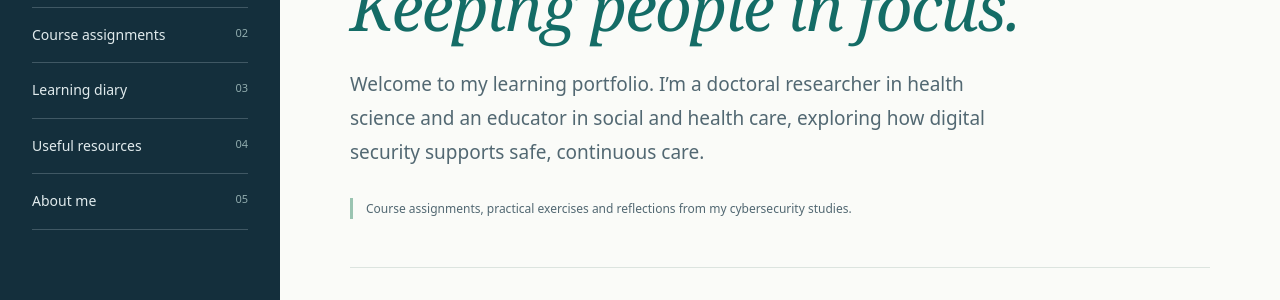
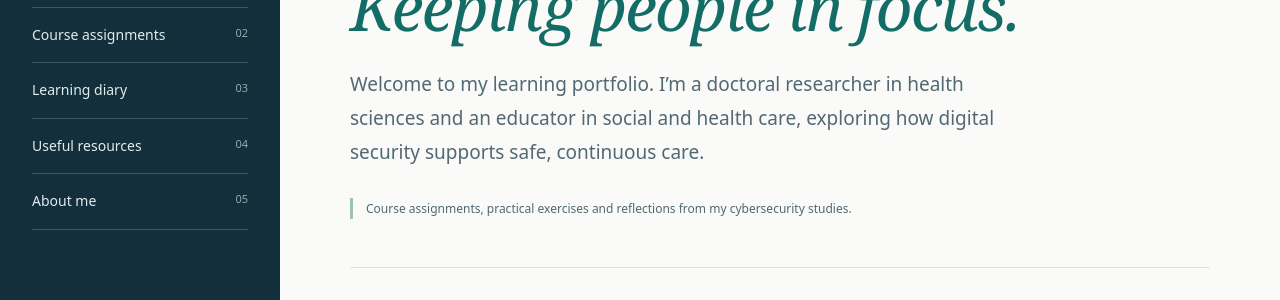
Before and after one commit to mia-roos/Cyber-Security-Studies, a Jekyll site: the page built from index.md, in a window 1280 px wide and 900 px high. Shown: the part 263-563 px from the top of the window. Built offline with Jekyll 4.4.1, drawn with Linux system fonts in a browser that asks for light colours.

Commit message:
Correct typo in health science to health sciences

```diff
--- a/index.md
+++ b/index.md
@@ -7,7 +7,7 @@ title: Cybersecurity Learning Portfolio
 
 # Exploring Cyber Security.<br><em>Keeping people in focus.</em>
 
-<p class="lead">Welcome to my learning portfolio. I’m a doctoral researcher in health science and an educator in social and health care, exploring how digital security supports safe, continuous care.</p>
+<p class="lead">Welcome to my learning portfolio. I’m a doctoral researcher in health sciences and an educator in social and health care, exploring how digital security supports safe, continuous care.</p>
 
 <p class="intro-note">Course assignments, practical exercises and reflections from my cybersecurity studies.</p>
 
```
